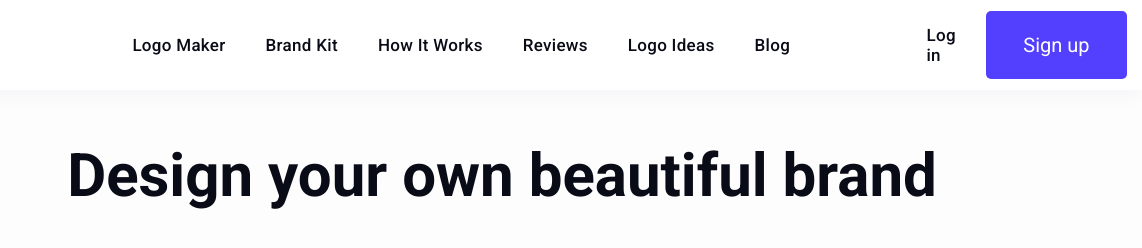
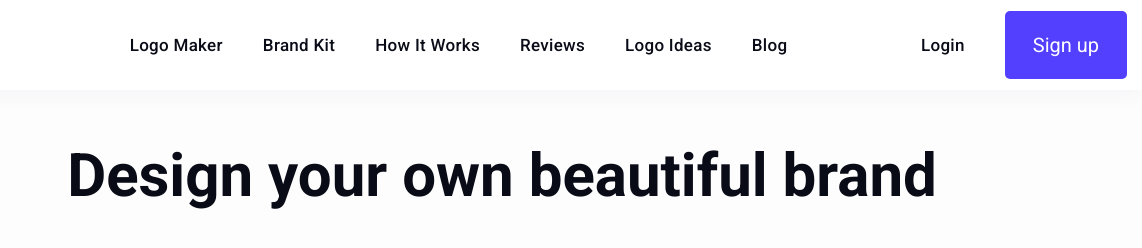
Before and after one commit to GabrielBarrachino/looka, a website: page index.html in a window 1280 px wide. Shown: the top 248 px of the page, 138-1280 px from the left. Drawn offline with nearby package versions, Linux system fonts and the light colour scheme.

Commit message:
ajuste em login

```diff
--- a/index.html
+++ b/index.html
@@ -28,7 +28,7 @@
                 </ul>
             </nav>
             <div class="loginContent">
-                <a href="#" class="linkMenu" id="jsOpenModal">Log in</a>
+                <a href="#" class="linkMenu" id="jsOpenModal">Login</a>
                 <a href="#" class="btnGlobal btnMenu" id="jsOpenModalSign">Sign up</a>
                 <button class="btnMobile" id="abirMobile">
                     <img src="./img/menu.png" alt="">
--- a/scss/_header.scss
+++ b/scss/_header.scss
@@ -27,7 +27,7 @@ header{
         .loginContent{
             display: flex;
             align-items: center;
-            gap: 3rem;
+            gap: 4rem;
             .btnMenu{
                 padding: 2.2rem 2.8rem;
                 border-radius: 5px;
```
Also changed, not shown: css/main.css.
